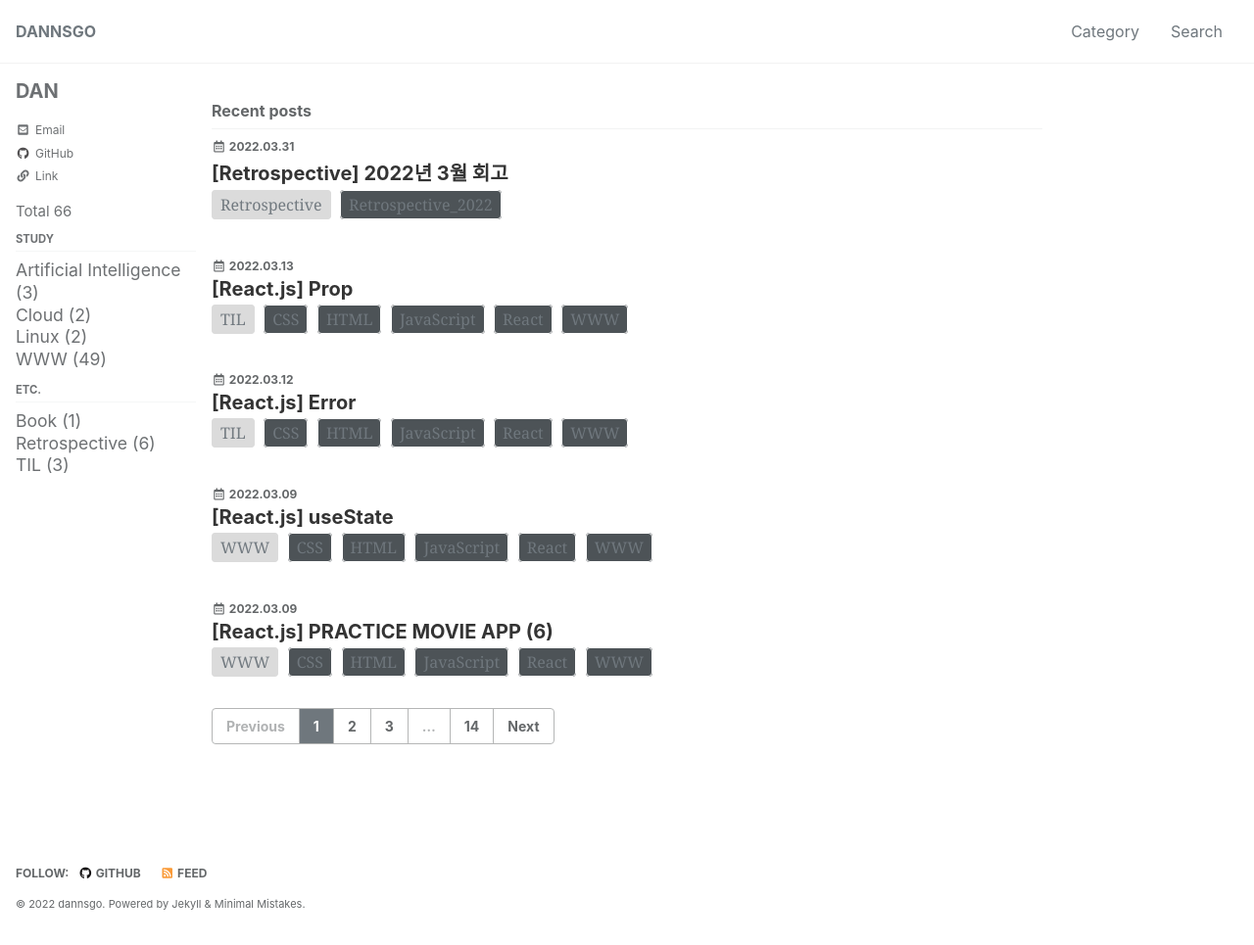
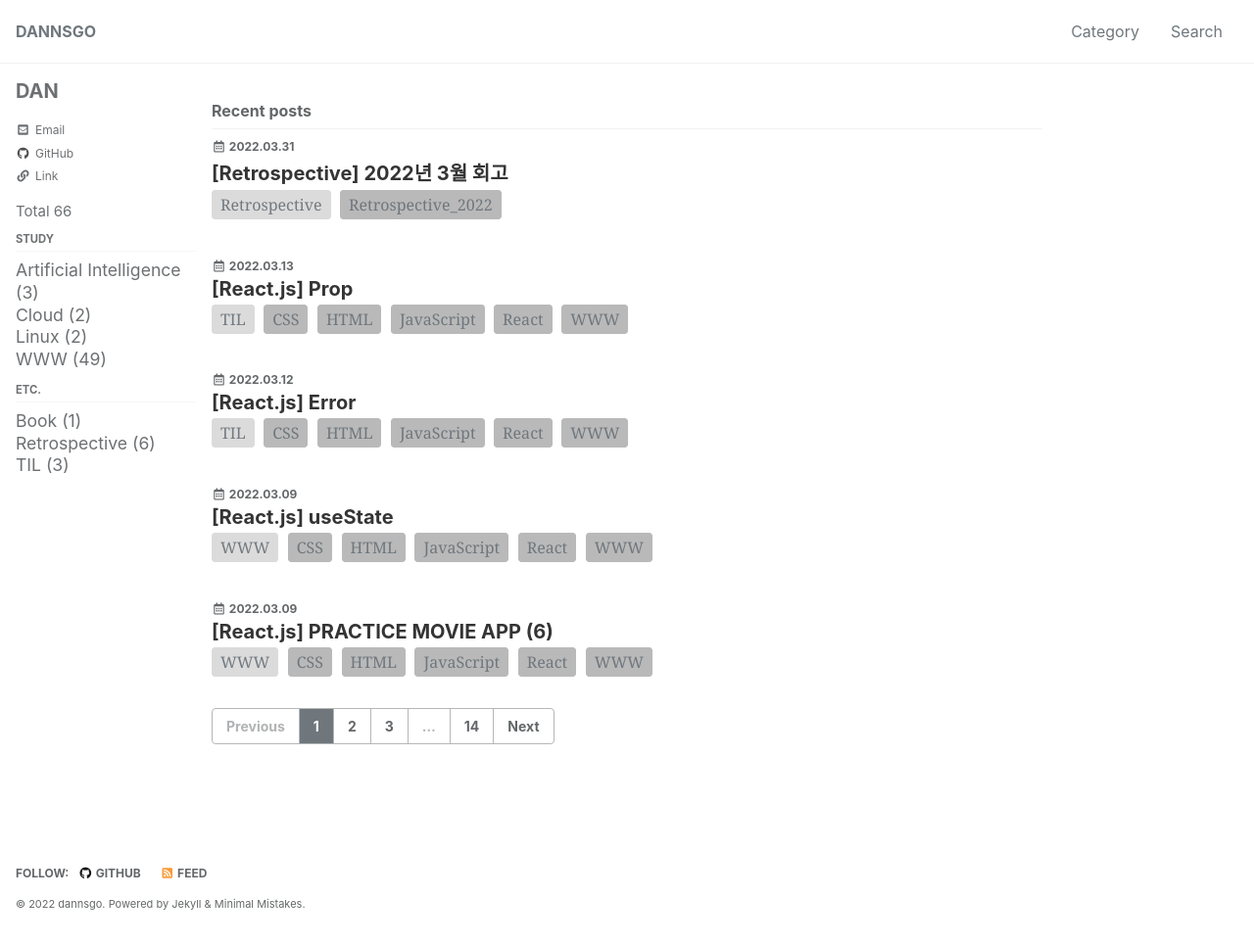
Before and after one commit to znhoon/dannsgo.github.io, a Jekyll site: the page built from index.html, in a window 1280 px wide and 965 px high. Shown: the whole window at 98% size. Built offline with Jekyll 4.4.1, drawn with Linux system fonts in a browser that asks for light colours; cached includes are drawn as plain includes; some web fonts are replaced; the list of posts is cut into pages by our own code.

Commit message:
Update _page.scss

```diff
--- a/_sass/minimal-mistakes/_page.scss
+++ b/_sass/minimal-mistakes/_page.scss
@@ -326,9 +326,9 @@ body {
   margin-bottom: 8px;
   padding: 3px 8px;
   text-decoration: none;
-  border: 1px solid $background-color;
+  border: 1px solid #b9b9b9;
   border-radius: $border-radius;
-  background-color: #4D5357;
+  background-color: #b9b9b9;
   font-family: $serif;
   color: $primary-color;
 
@@ -353,7 +353,7 @@ body {
 
   &:hover {
     text-decoration: none;
-    color: mix(#00adb5, $text-color, 40%); /* 커서 댈 때 색깔 */
+    color: $link-color-hover;
   }
 }
 
```
